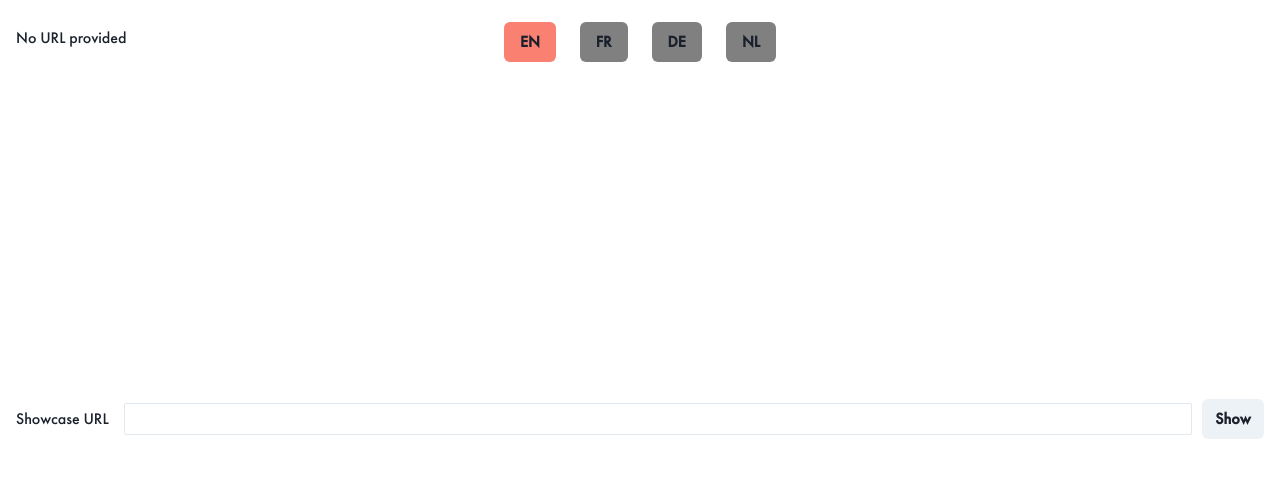
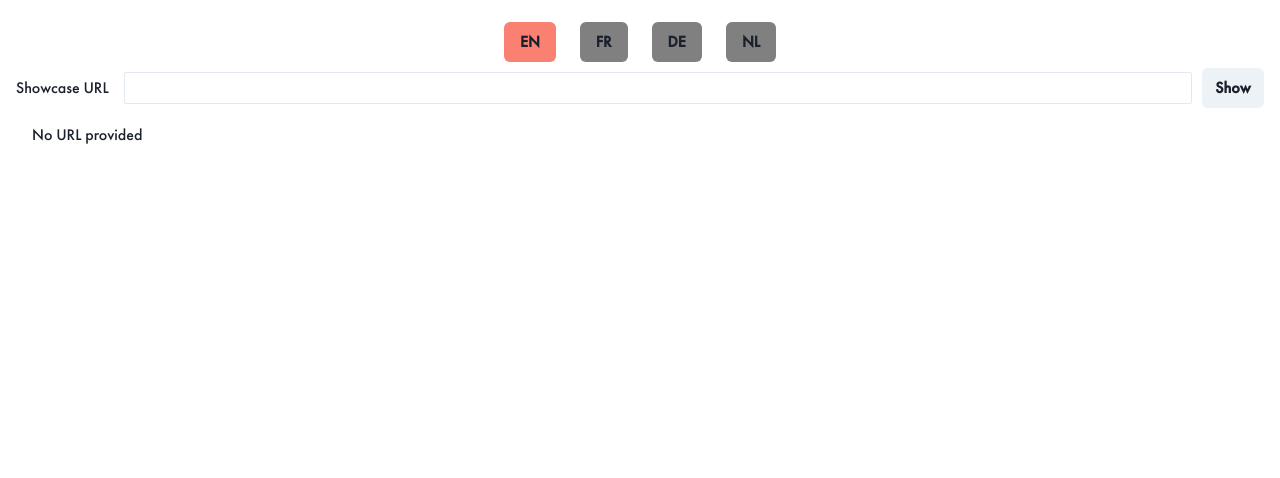
Before and after one commit to Pavel-Yarakhovich/card-wallet, a Next.js app: page /test-localization in a window 1280 px wide. Shown: the top 478 px of the page. Built offline with nearby package versions, Linux system fonts and the light colour scheme.

Commit message:
fix test page

```diff
--- a/pages/embedded-showcase.js
+++ b/pages/embedded-showcase.js
@@ -6,7 +6,8 @@ import { Container } from "@chakra-ui/react";
 
 export default function EmbeddedShocase() {
   const [showcaseUrl, setShowcaseUrl] = useState(
-    "https://devshowcase.prompto.com/JRFDD/tour?env=production"
+    // "https://devshowcase.prompto.com/JRFDD/tour?env=production"
+    "https://showcase.prompto.com/G644O/tour"
   );
 
   return (
--- a/pages/test-localization.js
+++ b/pages/test-localization.js
@@ -136,10 +136,10 @@ export default function TestLocalization() {
           </Button>
         </Flex>
         <Container
-          position="fixed"
+          position="static"
           maxW="container.xl"
-          width="100vw"
-          height="100vh"
+          width="100%"
+          height="100%"
         >
           {showIframe ? (
             <iframe
```
